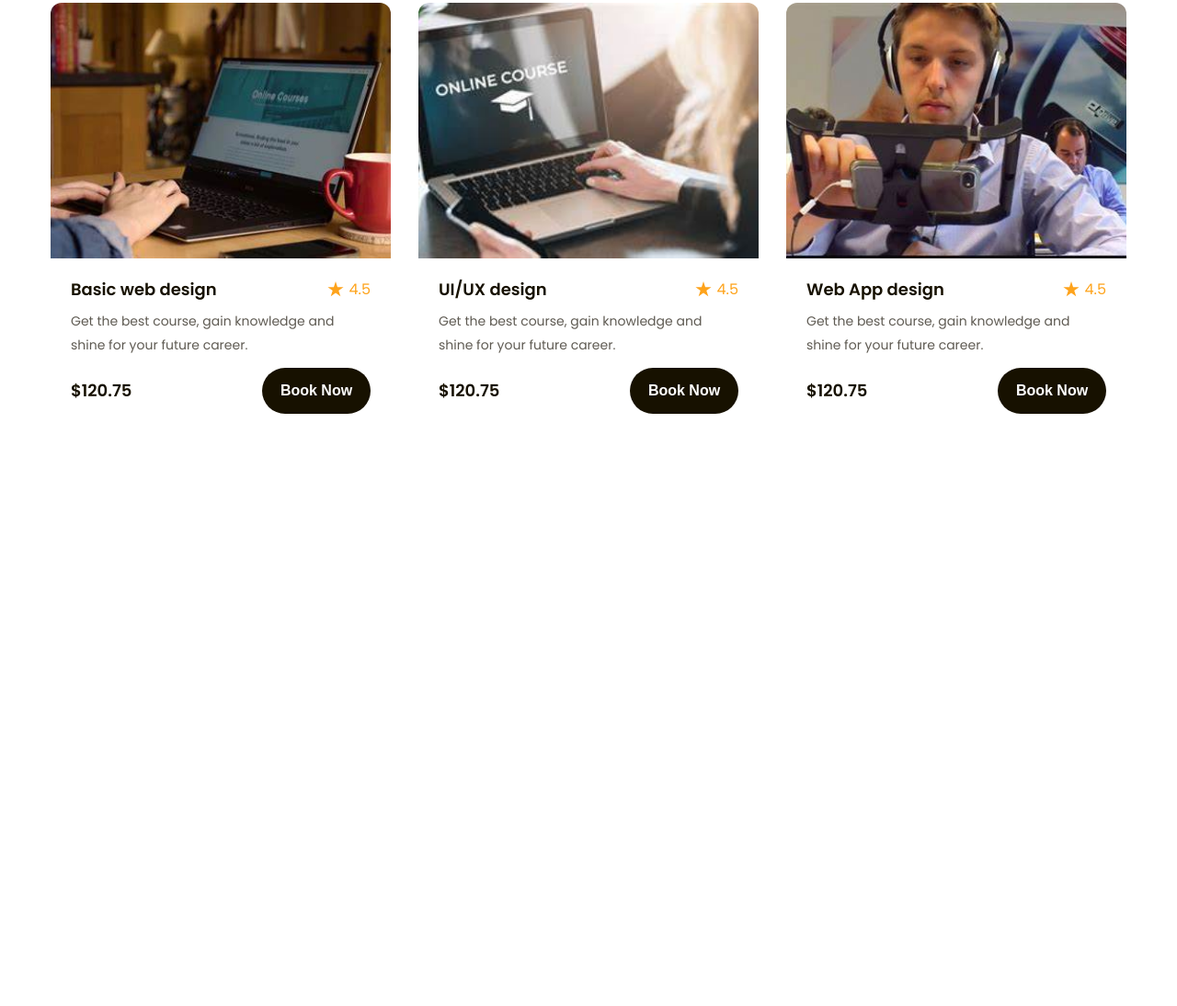
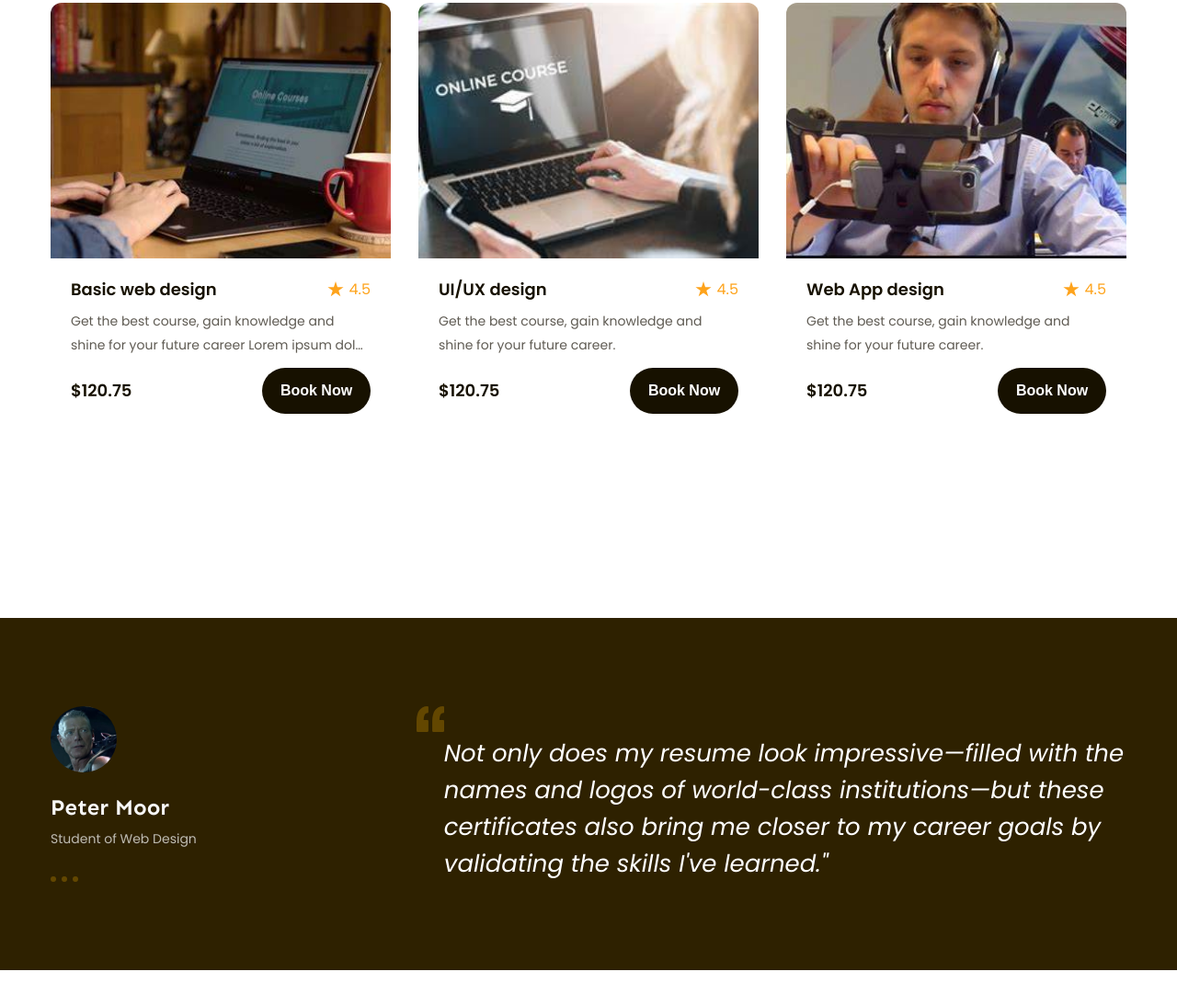
Before and after one commit to chitam1613053/HTML-CSS-Project2, a plain HTML site: page index.html in a window 1280 px wide. Shown: the part 1295-2389 px from the top of the page at 92% size. Drawn offline with Linux system fonts and the light colour scheme.

Commit message:
update day2-01

```diff
--- a/assets/css/styles.css
+++ b/assets/css/styles.css
@@ -295,10 +295,15 @@ a {
   justify-content: space-between;
 }
 .course-item .head .title a {
+  padding-right: 5px;
   font-weight: 600;
   font-size: 1.8rem;
   line-height: 1.67;
   color: #171100;
+  display: -webkit-box;
+  -webkit-line-clamp: 1;
+  -webkit-box-orient: vertical;
+  overflow: hidden;
 }
 .course-item .head .rate {
   display: flex;
@@ -318,6 +323,13 @@ a {
   font-size: 1.4rem;
   line-height: 1.86;
   color: #5f5b53;
+  display: -webkit-box;
+  -webkit-line-clamp: 2;
+  -webkit-box-orient: vertical;
+  overflow: hidden;
+}
+.course-item .desc:hover {
+  overflow: auto;
 }
 .course-item .foot {
   margin-top: 12px;
@@ -343,3 +355,66 @@ a {
   background: #ffb900;
   cursor: pointer;
 }
+/* feedback */
+.feedback {
+  margin-top: 135px;
+  padding: 96px 0;
+  background: #2e2100;
+}
+.feedback-item {
+  display: flex;
+  justify-content: space-between;
+}
+.feedback-item .avatar {
+  width: 72px;
+  height: 72px;
+  object-fit: cover;
+  border-radius: 50%;
+}
+.feedback-item .title {
+  margin-top: 18px;
+  font-family: "Sen";
+  font-weight: 700;
+  font-size: 2.4rem;
+  line-height: 1.42;
+  color: #f7f7f7;
+}
+.feedback-item .desc {
+  margin-top: 4px;
+  font-weight: 400;
+  font-size: 1.4rem;
+  line-height: 1.86;
+  color: #bfbcb3;
+}
+.feedback-item .dots {
+  display: flex;
+  margin-top: 28px;
+}
+.feedback-item .dot {
+  margin-right: 6px;
+  width: 6px;
+  height: 6px;
+  border-radius: 50%;
+  background: #634700;
+}
+.feedback-item .dot:hover {
+  background: #ffb900;
+}
+.feedback-content {
+  width: 66%;
+}
+.feedback-content blockquote {
+  margin-left: 30px;
+  font-style: italic;
+  font-weight: 400;
+  font-size: 2.6rem;
+  line-height: 1.54;
+  color: #ffffff;
+  display: -webkit-box;
+  -webkit-line-clamp: 6;
+  -webkit-box-orient: vertical;
+  overflow: hidden;
+}
+.feedback-content blockquote:hover {
+  overflow: auto;
+}
--- a/index.html
+++ b/index.html
@@ -31,7 +31,7 @@
             <nav class="nav">
               <ul>
                 <li class="active"><a href="#!">Home</a></li>
-                <li><a href="#!">Courses</a></li>
+                <li><a href="#course">Courses</a></li>
                 <li><a href="#!">Pricing</a></li>
                 <li><a href="#!">Reviews</a></li>
               </ul>
@@ -127,7 +127,7 @@
         </div>
       </div>
       <!-- popular -->
-      <div class="popular">
+      <div class="popular" id="course">
         <div class="content">
           <div class="popular-top">
             <div class="info">
@@ -196,7 +196,9 @@
                 </div>
                 <p class="desc">
                   Get the best course, gain knowledge and shine for your future
-                  career.
+                  career Lorem ipsum dolor sit amet consectetur adipisicing
+                  elit. Id minus nam magnam voluptatem! Voluptatibus
+                  consequuntur modi laborum, ut quos libero!
                 </p>
                 <div class="foot">
                   <span>$120.75</span>
@@ -269,6 +271,41 @@
           </div>
         </div>
       </div>
+      <!-- feedback -->
+      <div class="feedback">
+        <div class="content">
+          <div class="feedback-list">
+            <div class="feedback-item">
+              <div class="info">
+                <img
+                  src="./assets/image/avatar2.avif"
+                  alt="Peter Moor"
+                  class="avatar"
+                />
+                <p class="title">Peter Moor</p>
+                <p class="desc">Student of Web Design</p>
+                <div class="dots">
+                  <span class="dot"></span><span class="dot"></span
+                  ><span class="dot"></span>
+                </div>
+              </div>
+              <div class="feedback-content">
+                <img
+                  src="./assets/image/feedback-open.svg"
+                  alt=""
+                  class="open-content"
+                />
+                <blockquote>
+                  Not only does my resume look impressive—filled with the names
+                  and logos of world-class institutions—but these certificates
+                  also bring me closer to my career goals by validating the
+                  skills I've learned."
+                </blockquote>
+              </div>
+            </div>
+          </div>
+        </div>
+      </div>
     </main>
   </body>
 </html>
```
Also changed, not shown: assets/image/avatar2.avif (added), assets/image/feedback-open.svg (added), 1 other file.
